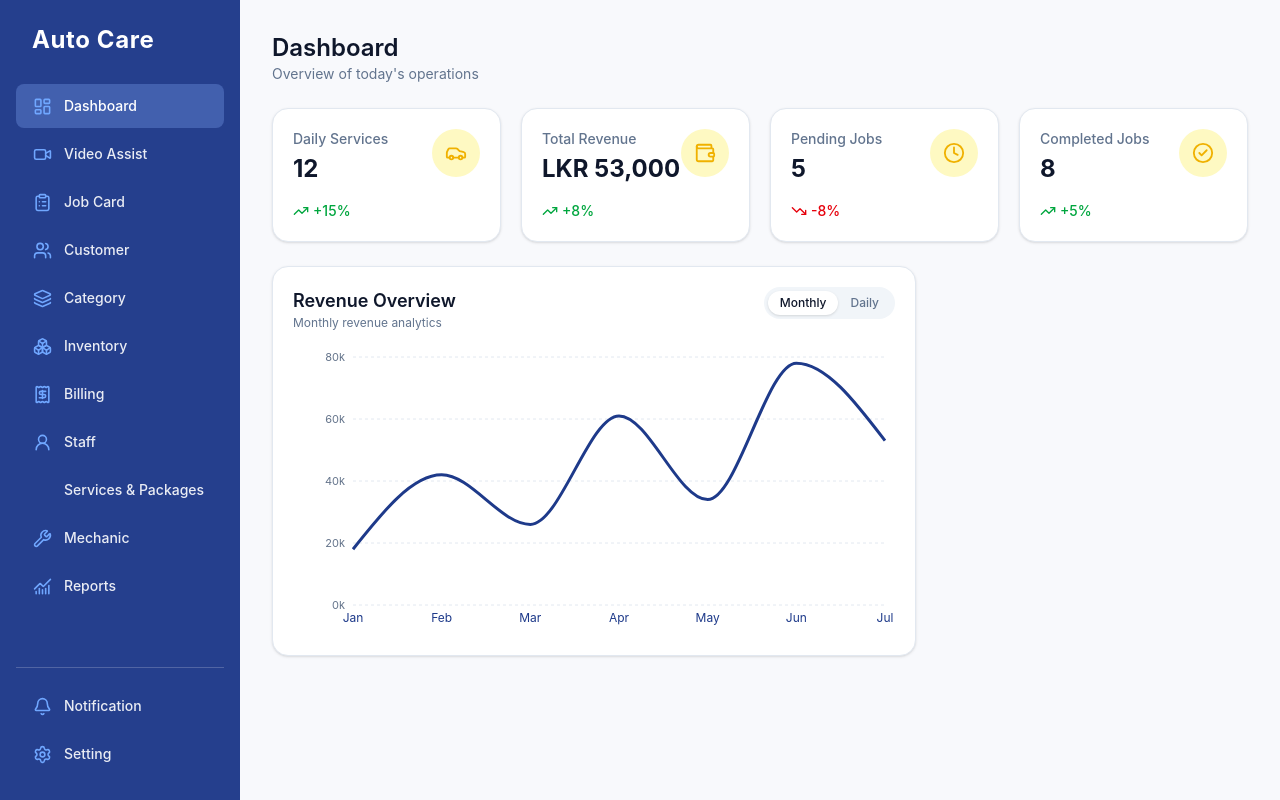
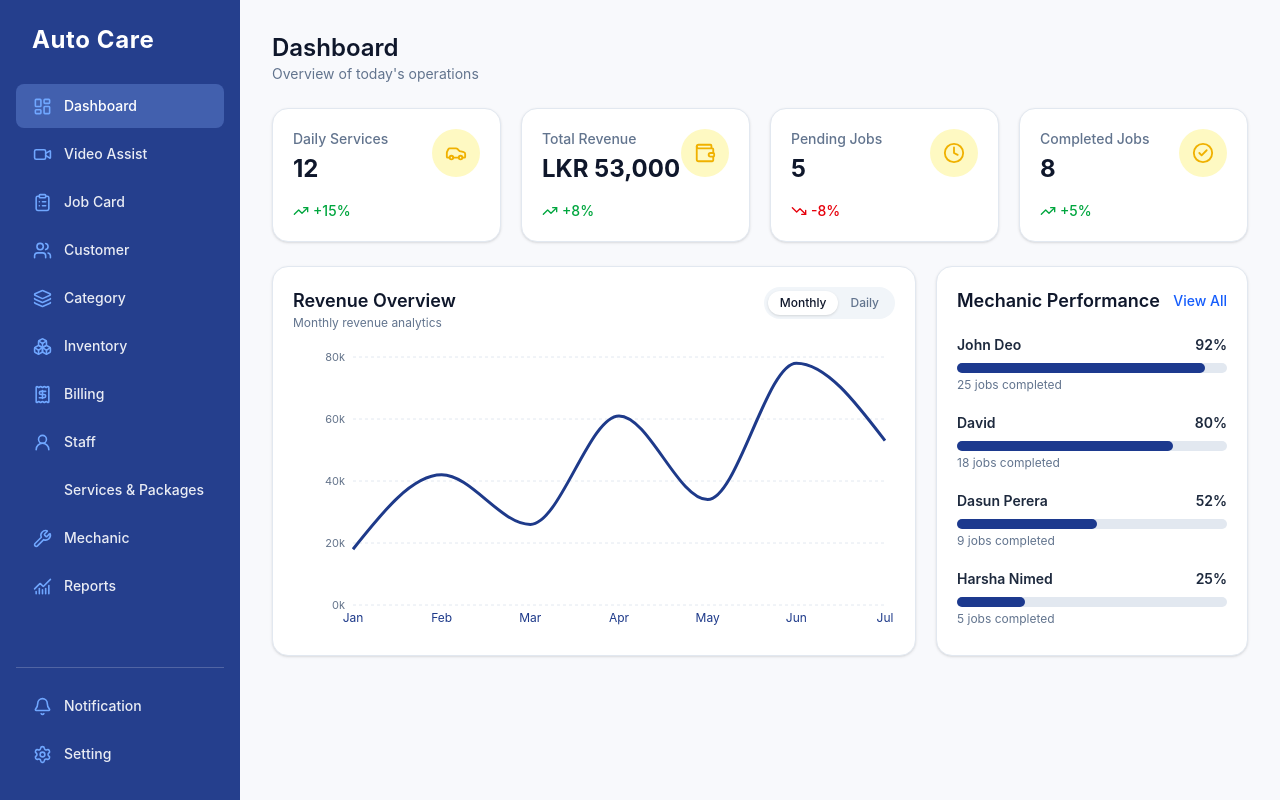
Before and after one commit to ChirathVidumina/AutoCare-Inventory-Mini, a React (Vite) app in the folder frontend/: page /dashboard in a window 1280 px wide. Built offline with nearby package versions, Linux system fonts and the light colour scheme.

Commit message:
feat(dashboard): add mechanic performance card

```diff
--- a/frontend/src/modules/M2_Operations/components/MechanicLeaderboard.tsx
+++ b/frontend/src/modules/M2_Operations/components/MechanicLeaderboard.tsx
@@ -0,0 +1,33 @@
+import { Link } from "react-router-dom";
+import { mechanicPerformance } from "../data/dashboardData";
+
+export default function MechanicLeaderboard() {
+  return (
+    <div className="h-full rounded-2xl border border-slate-200 bg-white p-5 shadow-sm">
+      <div className="flex items-center justify-between">
+        <h2 className="text-lg font-semibold text-slate-900">Mechanic Performance</h2>
+        <Link to="/mechanics" className="text-sm font-medium text-blue-600 hover:underline">
+          View All
+        </Link>
+      </div>
+
+      <ul className="mt-5 space-y-5">
+        {mechanicPerformance.map((m) => (
+          <li key={m.name}>
+            <div className="flex justify-between text-sm font-semibold text-slate-800">
+              <span>{m.name}</span>
+              <span>{m.performance}%</span>
+            </div>
+            <div className="mt-2 h-2.5 w-full rounded-full bg-slate-200">
+              <div
+                className="h-2.5 rounded-full bg-blue-900"
+                style={{ width: `${m.performance}%` }}
+              />
+            </div>
+            <p className="mt-1 text-xs text-slate-500">{m.jobsCompleted} jobs completed</p>
+          </li>
+        ))}
+      </ul>
+    </div>
+  );
+}
--- a/frontend/src/modules/M2_Operations/data/dashboardData.ts
+++ b/frontend/src/modules/M2_Operations/data/dashboardData.ts
@@ -33,3 +33,16 @@ export const dailyRevenue: RevenuePoint[] = [
   { label: "Sat", amount: 13800 },
   { label: "Sun", amount: 4300 },
 ];
+
+export type MechanicPerf = {
+  name: string;
+  jobsCompleted: number;
+  performance: number; // 0–100, e.g. tasks finished on time
+};
+
+export const mechanicPerformance: MechanicPerf[] = [
+  { name: "John Deo", jobsCompleted: 25, performance: 92 },
+  { name: "David", jobsCompleted: 18, performance: 80 },
+  { name: "Dasun Perera", jobsCompleted: 9, performance: 52 },
+  { name: "Harsha Nimed", jobsCompleted: 5, performance: 25 },
+];
--- a/frontend/src/modules/M2_Operations/pages/DashboardPage.tsx
+++ b/frontend/src/modules/M2_Operations/pages/DashboardPage.tsx
@@ -1,6 +1,7 @@
 import StatCard from "../components/StatCard";
 import { stats } from "../data/dashboardData";
 import RevenueChart from "../components/RevenueChart";
+import MechanicLeaderboard from "../components/MechanicLeaderboard";
 
 export default function DashboardPage() {
   return (
@@ -17,7 +18,7 @@ export default function DashboardPage() {
         <div className="xl:col-span-2">
           <RevenueChart />
         </div>
-        {/* Mechanic Performance goes here next */}
+                <MechanicLeaderboard />
       </div>
     </div>
   );
```
